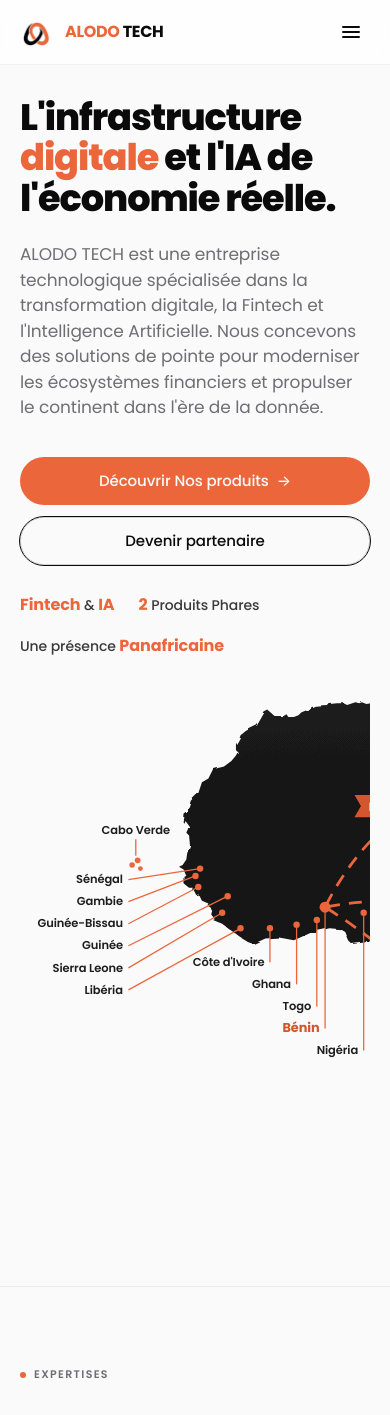
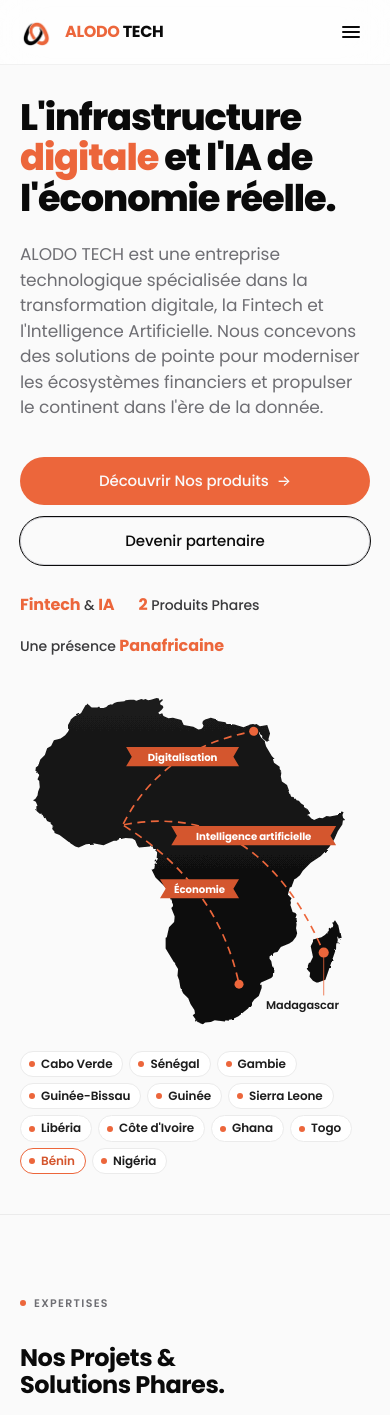
Before and after one commit to Alodotech/Alodo_tech, a Next.js app: page / in a window 390 px wide. Shown: the top 1415 px of the page. Built offline with nearby package versions, Linux system fonts and the light colour scheme.

Commit message:
12/10/2026

```diff
--- a/src/app/products/layout.tsx
+++ b/src/app/products/layout.tsx
@@ -2,10 +2,10 @@
 
 export const metadata: Metadata = {
   title: 'Nos Produits',
-  description: "Découvrez ALODO et COINAI. Nos solutions pour digitaliser les MPME et faciliter les investissements.",
+  description: "Découvrez ALODO, COINAI et ALODO MPME. Nos solutions pour digitaliser les MPME et faciliter les investissements.",
   openGraph: {
     title: 'Nos Produits | ALODO TECH',
-    description: "Découvrez ALODO et COINAI. Nos solutions pour digitaliser les MPME et faciliter les investissements.",
+    description: "Découvrez ALODO, COINAI et ALODO MPME. Nos solutions pour digitaliser les MPME et faciliter les investissements.",
     url: 'https://alodotech.com/products',
   }
 };
--- a/src/app/products/page.tsx
+++ b/src/app/products/page.tsx
@@ -5,6 +5,9 @@
 import Navbar from "@/components/Navbar";
 import Footer from "@/components/Footer";
 import "./products.css";
+
+/** ALODO et COINAI restent dans le code, masqués tant que ce drapeau est faux. */
+const SHOW_OTHER_PRODUCTS = false;
 
 export default function ProductsPage() {
   useEffect(() => {
@@ -43,6 +46,8 @@
           <div className="container">
             <div className="p-list">
 
+              {SHOW_OTHER_PRODUCTS && (
+              <>
               {/* ALODO */}
               <div className="p-card reveal">
                 <div className="p-content">
@@ -98,6 +103,40 @@
                   </div>
                 </div>
               </div>
+              </>
+              )}
+
+              {/* ALODO MPME */}
+              <div className="p-card reveal" data-delay="2">
+                <div className="p-content">
+                  <div className="p-tag">PROGRAMME · DIAGNOSTIC</div>
+                  <h2 className="h1">ALODO MPME</h2>
+                  <p className="lead">
+                    Le diagnostic de maturité pour les micro, petites et moyennes entreprises.
+                    Une évaluation sur 9 dimensions qui identifie les forces, les points de vigilance
+                    et les actions prioritaires pour grandir.
+                  </p>
+                  <ul className="p-features">
+                    <li>Diagnostic gratuit sur 9 dimensions</li>
+                    <li>Score de maturité et profil détaillé</li>
+                    <li>Feuille de route personnalisée</li>
+                  </ul>
+                  <div className="actions">
+                    <Link href="/mpme" className="btn primary">Explorer ALODO MPME</Link>
+                  </div>
+                </div>
+                <div className="p-visual mpme">
+                  <div className="mockup-score">
+                    <div className="score-kicker">MATURITÉ</div>
+                    <div className="score-val">78</div>
+                    <div className="score-rows" aria-hidden="true">
+                      <span style={{ width: "82%" }} />
+                      <span style={{ width: "64%" }} />
+                      <span style={{ width: "91%" }} />
+                    </div>
+                  </div>
+                </div>
+              </div>
 
             </div>
           </div>
--- a/src/components/AfricaMap.module.css
+++ b/src/components/AfricaMap.module.css
@@ -28,28 +28,87 @@
   to { stroke-dashoffset: -24; }
 }
 
+.desktop {
+  display: block;
+}
+
+.mobile {
+  display: none;
+}
+
 .tag polygon { fill: var(--map-orange-deep); }
 .tag text {
   fill: #fff;
-  font-size: 13px;
   font-weight: 700;
   text-anchor: middle;
+}
+
+.svg .tag text {
+  font-size: 13px;
 }
 
 .label line { stroke: var(--map-orange); stroke-width: 1.4; }
 .label circle { fill: var(--map-orange); }
 .label text {
-  font-size: 12.5px;
   font-weight: 600;
   fill: var(--map-ink);
 }
 
-.benin text {
+.svg .label text {
+  font-size: 12.5px;
+}
+
+.svg .benin text {
   font-size: 14px;
   font-weight: 700;
   fill: var(--map-orange-deep);
 }
 .benin circle { r: 6; }
+
+.svgMobile {
+  display: block;
+  width: 100%;
+  height: auto;
+  max-width: 100%;
+}
+
+.legend {
+  display: flex;
+  flex-wrap: wrap;
+  gap: 6px;
+  margin: 12px 0 0;
+  padding: 0;
+  list-style: none;
+}
+
+.chip,
+.chipBenin {
+  display: inline-flex;
+  align-items: center;
+  gap: 6px;
+  margin: 0;
+  padding: 5px 10px 5px 8px;
+  border: 1px solid var(--grey-100, #ececec);
+  border-radius: 999px;
+  background: #fff;
+  color: var(--map-ink);
+  font-size: 12px;
+  font-weight: 600;
+  line-height: 1.2;
+}
+
+.chipBenin {
+  border-color: var(--map-orange);
+  color: var(--map-orange-deep);
+}
+
+.dot {
+  width: 6px;
+  height: 6px;
+  border-radius: 50%;
+  background: var(--map-orange);
+  flex: none;
+}
 
 @media (max-width: 1024px) {
   .svg {
@@ -58,18 +117,12 @@
 }
 
 @media (max-width: 720px) {
-  .root {
-    overflow-x: auto;
-    overflow-y: hidden;
-    -webkit-overflow-scrolling: touch;
-    overscroll-behavior-x: contain;
-    scrollbar-width: thin;
+  .desktop {
+    display: none;
   }
 
-  .svg {
-    width: 680px;
-    max-width: none;
-    max-height: none;
+  .mobile {
+    display: block;
   }
 }
 
--- a/src/components/AfricaMap.tsx
+++ b/src/components/AfricaMap.tsx
@@ -30,6 +30,8 @@
 const ATLANTIC_ROW_GAP = 24;
 const GULF_ROWS = [292, 316, 340, 364, 388];
 
+const LEGEND: Country[] = [{ name: "Cabo Verde", x: 0, y: 0 }, ...ATLANTIC, ...GULF];
+
 type Props = {
   className?: string;
   /** Texte alternatif lu par les lecteurs d'écran */
@@ -40,16 +42,45 @@
   className,
   title = "Carte de l'Afrique avec Madagascar. Les pays de la CEDEAO sont étiquetés. Des lignes partent du Bénin vers le reste du continent : digitalisation, intelligence artificielle, économie.",
 }: Props) {
-  // useId renvoie des ":" qui gênent dans url(#...) : on les retire
   const uid = useId().replace(/:/g, "");
-  const id = (name: string) => `${name}-${uid}`;
-  const ref = (name: string) => `url(#${id(name)})`;
 
   return (
     <div className={`${styles.root} ${className ?? ""}`}>
+      <div className={styles.desktop}>
+        <MapSvg uid={`${uid}-d`} title={title} variant="desktop" />
+      </div>
+      <div className={styles.mobile}>
+        <MapSvg uid={`${uid}-m`} title={title} variant="mobile" />
+        <ul className={styles.legend} aria-label="Pays de la CEDEAO">
+          {LEGEND.map((c) => (
+            <li key={c.name} className={c.name === "Bénin" ? styles.chipBenin : styles.chip}>
+              <span className={styles.dot} aria-hidden="true" />
+              {c.name}
+            </li>
+          ))}
+        </ul>
+      </div>
+    </div>
+  );
+}
+
+function MapSvg({
+  uid,
+  title,
+  variant,
+}: {
+  uid: string;
+  title: string;
+  variant: "desktop" | "mobile";
+}) {
+  const id = (name: string) => `${name}-${uid}`;
+  const ref = (name: string) => `url(#${id(name)})`;
+  const mobile = variant === "mobile";
+
+  return (
     <svg
-        className={styles.svg}
-        viewBox="0 0 740 600"
+      className={mobile ? styles.svgMobile : styles.svg}
+      viewBox={mobile ? "150 0 620 610" : "0 0 740 600"}
       role="img"
       aria-label={title}
     >
@@ -65,32 +96,46 @@
       </defs>
 
       <g transform={`translate(${SX},${SY})`}>
-          {/* Continent */}
         <path d={AFRICA_PATH} fill={ref("land")} filter={ref("ink")} />
 
-          {/* Lignes depuis le Bénin */}
         <path className={styles.arc} d="M162 226Q230 90 394 60" />
         <path className={styles.arc} d="M162 226Q400 180 518 452" />
         <path className={styles.arc} d="M162 226Q330 330 368 508" />
         <g fill="var(--map-orange)">
-            <circle cx={394} cy={60} r={5} />
-            <circle cx={518} cy={452} r={6} />
-            <circle cx={368} cy={508} r={5} />
+          <circle cx={394} cy={60} r={mobile ? 8 : 5} />
+          <circle cx={518} cy={452} r={mobile ? 9 : 6} />
+          <circle cx={368} cy={508} r={mobile ? 8 : 5} />
         </g>
 
-          {/* Étiquettes des activités */}
-          <Tag x={194} y={104} w={120} label="Digitalisation" />
-          <Tag x={293} y={248} w={154} label="Intelligence artificielle" />
-          <Tag x={255} y={336} w={88} label="Économie" />
+        {mobile ? (
+          <>
+            <Tag x={168} y={88} w={200} h={34} label="Digitalisation" />
+            <Tag x={248} y={228} w={292} h={34} label="Intelligence artificielle" />
+            <Tag x={228} y={322} w={140} h={34} label="Économie" />
+          </>
+        ) : (
+          <>
+            <Tag x={194} y={104} w={120} h={24} label="Digitalisation" />
+            <Tag x={293} y={248} w={154} h={24} label="Intelligence artificielle" />
+            <Tag x={255} y={336} w={88} h={24} label="Économie" />
+          </>
+        )}
 
-          {/* Madagascar */}
         <g className={styles.label}>
-            <line x1={518} y1={460} x2={518} y2={520} />
-            <text x={518} y={536} textAnchor="middle">Madagascar</text>
+          <line x1={518} y1={460} x2={518} y2={mobile ? 528 : 520} />
+          <text
+            x={mobile ? 545 : 518}
+            y={mobile ? 552 : 536}
+            textAnchor={mobile ? "end" : "middle"}
+            fontSize={mobile ? 20 : undefined}
+          >
+            Madagascar
+          </text>
         </g>
       </g>
 
-        {/* Cabo Verde (hors du contour du continent) */}
+      {mobile ? null : (
+        <>
           <g className={styles.label}>
             <g fill="#141414">
               <circle cx={128} cy={181} r={3.2} />
@@ -101,7 +146,6 @@
             <text x={126} y={152} textAnchor="middle">Cabo Verde</text>
           </g>
 
-        {/* CEDEAO côté Atlantique : étiquette à gauche */}
           {ATLANTIC.map((c, i) => {
             const ly = ATLANTIC_FIRST_ROW + i * ATLANTIC_ROW_GAP;
             const px = c.x + SX;
@@ -115,7 +159,6 @@
             );
           })}
 
-        {/* CEDEAO côté golfe de Guinée : étiquette en dessous */}
           {GULF.map((c, i) => {
             const row = GULF_ROWS[i];
             const px = c.x + SX;
@@ -129,16 +172,32 @@
               </g>
             );
           })}
+        </>
+      )}
     </svg>
-    </div>
   );
 }
 
-function Tag({ x, y, w, label }: { x: number; y: number; w: number; label: string }) {
+function Tag({
+  x,
+  y,
+  w,
+  h,
+  label,
+}: {
+  x: number;
+  y: number;
+  w: number;
+  h: number;
+  label: string;
+}) {
+  const mid = h / 2;
+  const notch = h <= 24 ? 7 : 10;
+  const fontSize = h <= 24 ? undefined : 18;
   return (
     <g className={styles.tag} transform={`translate(${x},${y})`}>
-      <polygon points={`0,0 ${w},0 ${w - 7},12 ${w},24 0,24 7,12`} />
-      <text x={w / 2} y={17}>{label}</text>
+      <polygon points={`0,0 ${w},0 ${w - notch},${mid} ${w},${h} 0,${h} ${notch},${mid}`} />
+      <text x={w / 2} y={h * 0.72} fontSize={fontSize}>{label}</text>
     </g>
   );
 }
```
Also changed, not shown: src/app/products/products.css (+43 -0 lines). Lines whose indentation alone changed are shown as unchanged.
